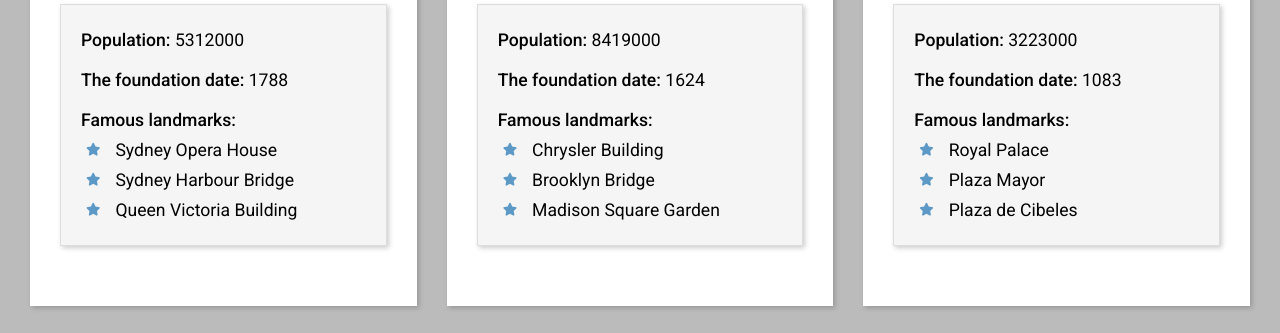
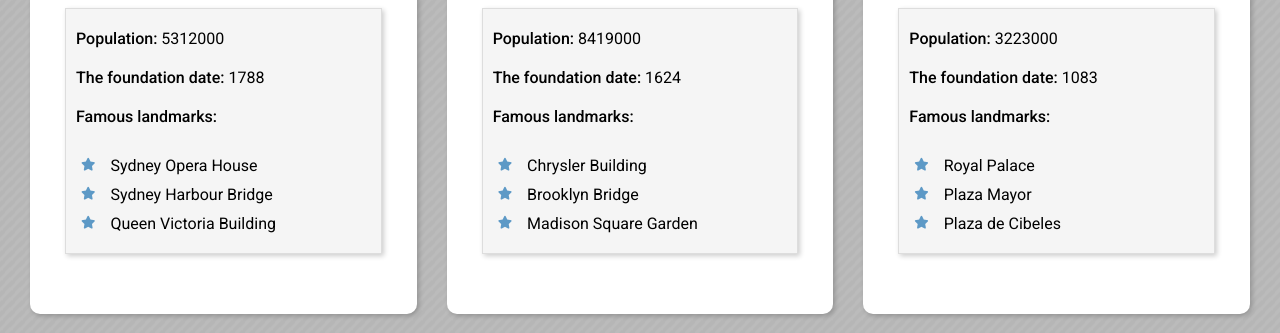
Before and after one commit to svetlana-urasinova/ottonova-www, a plain HTML site: page frontend/index.html in a window 1280 px wide. Shown: the part 233-566 px from the top of the page. Drawn offline with Linux system fonts and the light colour scheme.

Commit message:
Add a custom template engine

```diff
--- a/css/style.scss
+++ b/frontend/css/style.scss
@@ -12,6 +12,7 @@
 $color-secondary-dark: #5d99c6;
 $color-surface: #bbb;
 $color-surface-light: #f5f5f5;
+$color-surface-dark: #b6b6b6;
 
 body,
 html {
@@ -21,6 +22,13 @@
 
 body {
   background-color: $color-surface;
+  background-image: linear-gradient(-45deg,
+                                      $color-surface 25%, $color-surface-dark 0,
+                                      $color-surface-dark 50%, $color-surface 0,
+                                      $color-surface 75%, $color-surface-dark 0);
+  background-position: bottom left;
+  background-size: 10px 10px;
+  background-repeat: repeat;
   color: black;
   font: normal 1.2rem "Roboto", sans-serif;
   padding: 30px;
@@ -42,9 +50,11 @@
   box-shadow: 2px 2px 5px rgba(0, 0, 0, 0.2);
 }
 
+
 .card {
   @include shadow();
   background-color: white;
+  border-radius: 10px;
   padding: 0;
 
   &__header {
@@ -69,7 +79,8 @@
 .cities {
   align-content: flex-start;
   display: grid;
-  gap: 30px;
+  grid-column-gap: 30px;
+  grid-row-gap: 60px;
   grid-template-columns: repeat(auto-fit, minmax(300px, 1fr));
   justify-content: center;
   list-style-type: none;
@@ -77,6 +88,11 @@
 }
 
 .city {
+
+  &__header {
+    border-radius: 10px 10px 0 0;
+  }
+
   &__content {
     display: flex;
     flex-direction: column;
@@ -89,15 +105,21 @@
   }
 
   &__location {
-    margin-bottom: 20px;
+    font-size: 1.1rem;
+    font-weight: bold;
+    margin-bottom: 30px;
     position: relative;
+    text-align: right;
 
     .hint {
       @include shadow();
       background-color: $color-surface-light;
       border: 1px solid #ddd;
+      border-radius: 5px;
       clip: rect(0 0 0 0);
       font-size: 0.8rem;
+      font-style: italic;
+      font-weight: normal;
       opacity: 0;
       overflow-wrap: break-word;
       padding: 10px;
@@ -105,8 +127,8 @@
       right: -15px;
       text-align: center;
       text-overflow: ellipsis;
-        top: -80px;
-        transition: opacity 300ms ease-in;
+      top: 150%;
+      transition: opacity 0.4s ease-in;
       z-index: 1;
     }
   }
@@ -115,8 +137,18 @@
     @include link();
     cursor: pointer;
     display: inline-block;
-    font-size: 1.5rem;
     margin: 0 2px;
+    transition: transform 0.3s ease-in;
+
+    &:hover {
+      transform: scale(1.3);
+    }
+
+    i {
+      font-size: 1.3rem;
+      margin-left: 2px;
+    }
+
   }
 
   &__coords {
@@ -143,9 +175,11 @@
     @include shadow();
     background-color: $color-surface-light;
     border: 1px solid #ddd;
-    font-size: 1.1rem;
-    margin: 0 5px;
+    color: black;
+    font-size: 1rem;
+    margin: 0 10px;
     padding: 20px 10px;
+    text-align: left;
 
     dl {
       margin: 0;
@@ -155,30 +189,36 @@
       font-weight: 500;
     }
 
+    dd {
+      padding-right: 10px;
+    }
+
     dt,
     dd {
       display: inline-block;
       margin: 0;
+      margin-bottom: 20px;
     }
 
-    div {
-      margin-bottom: 10px;
-      padding: 5px 10px;
-    }
-
-    div:last-child {
-      margin: 0;
+    dt:last-child,
+    dd:last-child {
+      margin-bottom: 0;
     }
   }
 
   &__landmarks {
+    dd {
+      display: block;
+    }
+
     &-list {
       list-style: none;
       padding: 0;
       padding-top: 10px;
+    }
 
     li {
-        align-items: center;
+      align-items: flex-start;
       display: flex;
       padding: 0 5px 10px;
     }
@@ -186,13 +226,23 @@
     li:last-child {
       padding-bottom: 0;
     }
-    }
 
     i {
       color: $color-secondary-dark;
       display: inline-block;
       font-size: 0.8rem;
       margin-right: 15px;
+      margin-top: 0.2rem;
+    }
+
+    i:hover {
+      animation: rotate 1s ease-in;
+    }
+
+    @keyframes rotate {
+      50% {
+        transform: rotate(90deg);
       }
     }
   }
+}
--- /dev/null
+++ b/frontend/js/classes/City.js
@@ -0,0 +1,58 @@
+import TemplateHandler from "./TemplateHandler.js";
+import template from "../templates/City/main.template.js";
+import templateLandmark from "../templates/City/landmarks-item.template.js";
+import templateSearchUrl from "../templates/City/search-url.template.js";
+
+export default class City {
+    #elem;
+    #data;
+
+    constructor(data) {
+        this.#elem = document.createElement('article');
+        this.#elem.classList.add('city');
+        this.#data = data;
+        this.render();
+    }
+
+    getElem() {
+        return this.#elem;
+    }
+
+    createSearchUrl = () => {
+        /* creates Google Maps URL like
+            "https://www.google.com/maps?q=40.416775,-3.703790+(Madrid)&z=13&ll=40.416775,-3.703790",
+             where q is for query (coorinates here), z is for zoom and ll is for marker */
+        const { name, latitude, longitude } = this.#data;
+        const uri_safe_name = encodeURI(name);
+        console.log(uri_safe_name)
+        return TemplateHandler.handle(templateSearchUrl, { latitude, longitude, name: uri_safe_name });
+    }
+
+    createLandmarksList = () => {
+        /* creates content of landmarks list
+            each item is a list with a star symbol (<i class="fas fa-star"></i>) instead of list symbol)
+        */
+        const { landmarks } = this.#data;
+        return landmarks.map(landmark => TemplateHandler.handle(templateLandmark, { landmark })).join('');
+    }
+
+    createLocation = () => {
+        /* creates location container
+            if both country and continent are defined: "country, continent"
+            if only country: "country"
+            if only continent: "continent"
+            if both are undefined: empty string
+        */
+        const { country, continent } = this.#data;
+        return country && continent ? `${country}, ${continent}` : `${country ?? ''}${$continent ?? ''}`;
+    }
+
+    render() {
+        const searchUrl = this.createSearchUrl();
+        const location = this.createLocation();
+        const landmarks = this.createLandmarksList();
+        const templateData = {...this.#data, searchUrl, location, landmarks};
+        this.#elem.innerHTML = TemplateHandler.handle(template, templateData);
+    }
+
+}
--- /dev/null
+++ b/frontend/js/classes/TemplateHandler.js
@@ -0,0 +1,14 @@
+/* A simple custom template engine
+    Can be replaced with some library if needed
+*/
+
+export default class TemplateHandler {
+    static handle (template, data) {
+        Object.keys(data).forEach(key => {
+            const re = new RegExp(`%${key.toUpperCase()}%`, 'g');
+            template = template.replace(re, data[key] ?? '');
+        });
+
+        return template;
+    }
+}
--- /dev/null
+++ b/frontend/js/templates/City/content.template.js
@@ -0,0 +1,11 @@
+import locationTemplate from "./location.template.js";
+import infoTemplate from "./info.template.js";
+
+const template  = `
+    <div class="card__content city__content">
+        ${locationTemplate}
+        ${infoTemplate}
+    </div>
+`;
+
+export default template;
--- /dev/null
+++ b/frontend/js/templates/City/header.template.js
@@ -0,0 +1,7 @@
+const template = `
+<div class="card__header city__header">
+<h2 class="city__title">%NAME%</h2>
+<span class="city__name-native">%NAME_NATIVE%</span>
+</div>`;
+
+export default template;
--- /dev/null
+++ b/frontend/js/templates/City/hint.template.js
@@ -0,0 +1,11 @@
+const template = `
+<div class="hint">
+<div class="city__coords">
+    %LATITUDE%, %LONGITUDE%
+</div>
+Click the blue button to find<br />
+%NAME% in Google Maps
+</div>
+`;
+
+export default template;
--- /dev/null
+++ b/frontend/js/templates/City/info.template.js
@@ -0,0 +1,30 @@
+const template = `
+<dl class="city__info">
+    <div class="city__population">
+        <dt>
+            Population:
+        </dt>
+        <dd>
+            %POPULATION%
+        </dd>
+    </div>
+    <div class="city__founded">
+        <dt>
+            The foundation date:
+        </dt>
+        <dd>
+            %FOUNDED%
+        </dd>
+    </div>
+    <div class="city__landmarks">
+        <dt>Famous landmarks:</dt>
+            <dd>
+                <ul class="city__landmarks-list">
+                    %LANDMARKS%
+                </ul>
+            </dd>
+        </dl>
+    </div>
+</dl>`;
+
+export default template;
--- /dev/null
+++ b/frontend/js/templates/City/landmarks-item.template.js
@@ -0,0 +1,3 @@
+const template = `<li><i class="fas fa-star"></i>%LANDMARK%</li>`;
+
+export default template;
--- /dev/null
+++ b/frontend/js/templates/City/location.template.js
@@ -0,0 +1,12 @@
+import hintTemplate from "./hint.template.js";
+
+const template = `
+<div class="city__location">
+    %LOCATION%
+    <a class="city__map" href=%SEARCHURL% target="_blank">
+        <i class="fas fa-map-marker-alt"></i>
+    </a>
+    ${hintTemplate}
+</div>`;
+
+export default template;
--- /dev/null
+++ b/frontend/js/templates/City/main.template.js
@@ -0,0 +1,9 @@
+import headerTemplate from "./header.template.js";
+import contentTemplate from "./content.template.js";
+
+const template = `
+        ${headerTemplate}
+        ${contentTemplate}
+`;
+
+export default template;
--- /dev/null
+++ b/frontend/js/templates/City/search-url.template.js
@@ -0,0 +1,3 @@
+const template = `http://maps.google.com/maps?q=%LATITUDE%,%LONGITUDE%+(%NAME%)&z=13&ll=%LATITUDE%,%LONGITUDE%`;
+
+export default template;
--- a/js/classes/City.js
+++ /dev/null
@@ -1,86 +0,0 @@
-export default class City {
-    #elem;
-    #data;
-
-    constructor(data) {
-        this.#elem = document.createElement('article');
-        this.#elem.classList.add('city');
-        this.#data = data;
-        this.render();
-    }
-
-    getElem() {
-        return this.#elem;
-    }
-
-    createSearchUrl = () => {
-        const { name, latitude, longitude } = this.#data;
-        return `http://maps.google.com/maps?q=${latitude},${longitude}+(${name})&ll=${latitude},${longitude}`;
-    }
-
-    render() {
-
-        const { name, name_native, country, continent, latitude, longitude, population, founded, landmarks } = this.#data;
-
-        const location = country && continent ? `<b>${country}</b>, ${continent}`
-            : country ? `<b>country</b>`
-                : continent ? continent : '';
-
-        const searchUrl = this.createSearchUrl();
-
-        this.#elem.innerHTML = `
-            <div class="card__header city__header">
-                <h2 class="city__title">
-                    ${name}
-                </h2>
-                <span class="city__name-native">
-                    ${name_native ?? ''}
-                </span>
-            </div>
-            <div class="card__content city__content">
-                <section class="city__location">
-                    ${location}
-                    <a class="city__map" href=${searchUrl} target="_blank">
-                        <i class="fas fa-map-marker-alt"></i>
-                    </a>
-                    <div class="hint">
-                        <div class="city__coords">
-                            ${latitude}, ${longitude}
-                        </div>
-                        Click to find ${name} in Google Maps
-                    </div>
-                </section>
-                <section class="city__info">
-                    <dl>
-                        <div class="city__population">
-                            <dt>
-                                Population:
-                            </dt>
-                            <dd>
-                                ${population ?? ''}
-                            </dd>
-                        </div>
-                        <div class="city__found">
-                            <dt>
-                                The foundation date:
-                            </dt>
-                            <dd>
-                                ${founded ?? ''}
-                            </dd>
-                        </div>
-                        <div class="city__landmarks">
-                            <dt>Famous landmarks:</dt>
-                            <dd>
-                                <ul class="city__landmarks-list">
-                                    ${landmarks.map(landmark => `<li><i class="fas fa-star"></i><span class="city__landmark-name">${landmark}</span></li>`).join('')}
-                                </ul>
-                            </dd>
-                        </div>
-                    </dl>
-                </section>
-            </div>
-        `;
-
-    }
-
-}
```
Also changed, not shown: frontend/index.html (renamed from index.html, +1 -1 lines), frontend/css/style.css, frontend/js/api.js (added), frontend/js/app.js (renamed from js/app.js), frontend/js/classes/CityList.js (renamed from js/classes/CityList.js), frontend/js/json.tmp.js (renamed from js/json.tmp.js), 2 other files. Lines whose indentation alone changed are shown as unchanged.
